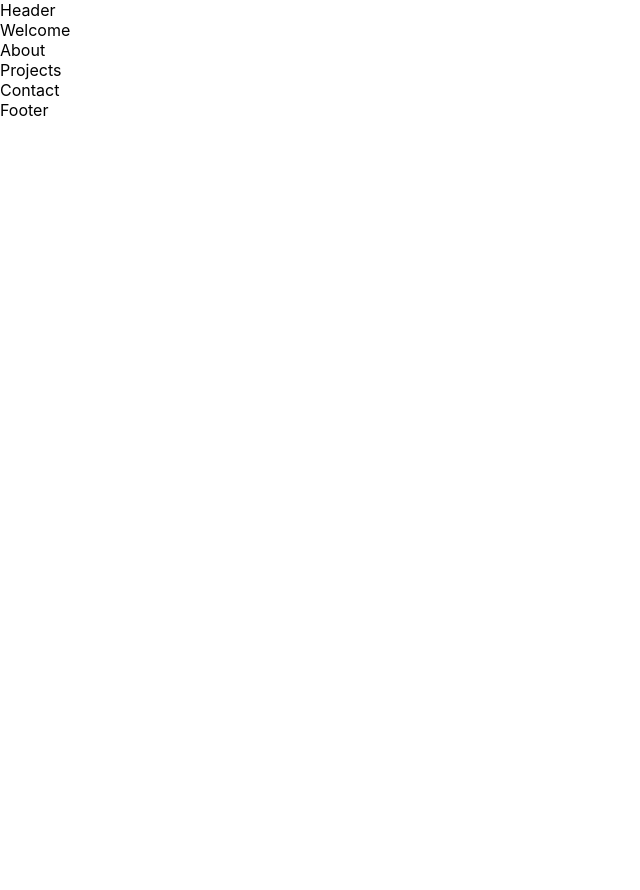
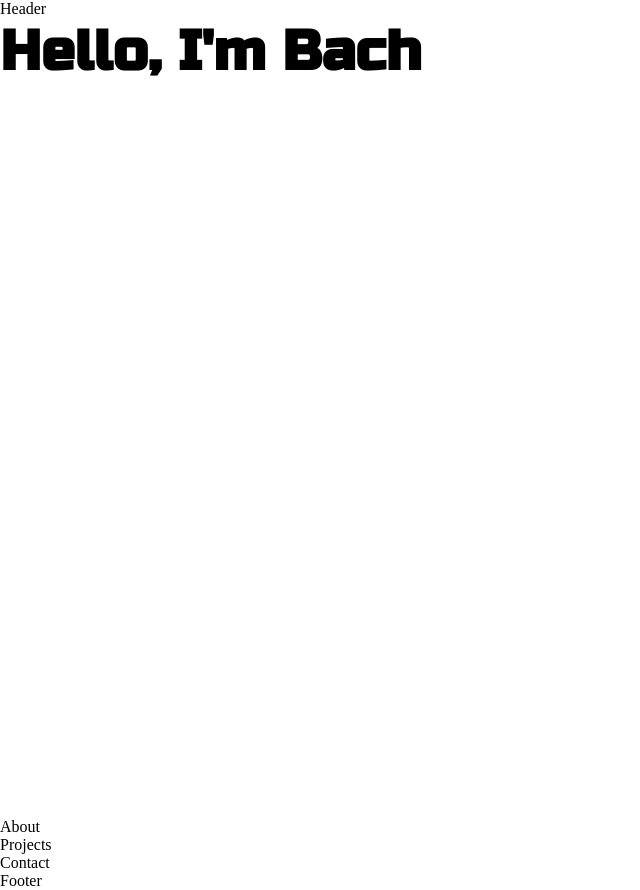
Before and after one commit to alvinle29/portfolio, a React (Create React App) app: page / in a window 1280 px wide. Shown: the whole page, without its empty margins (0-640 px from the left). Before the commit the page ends 800 px from the top, so only its background shows below. Built offline with nearby package versions, Linux system fonts and the light colour scheme.

Commit message:
add basic css

```diff
--- a/src/App.js
+++ b/src/App.js
@@ -1,6 +1,6 @@
-import Footer from "./components/Footer/Footer";
-import Header from "./components/Header/Header";
-import Main from "./components/Main/Main";
+import Footer from "./components/Footer/Footer"
+import Header from "./components/Header/Header"
+import Main from "./components/Main/Main"
 
 function App() {
   return (
--- a/src/components/Main/Welcome/Welcome.js
+++ b/src/components/Main/Welcome/Welcome.js
@@ -2,7 +2,9 @@ import React from 'react'
 
 const Welcome = () => {
   return (
-    <div>Welcome</div>
+    <section>
+      <h1>Hello, I'm Bach</h1>
+    </section>
   )
 }
 
--- a/src/index.css
+++ b/src/index.css
@@ -1,13 +1,78 @@
-body {
-  margin: 0;
-  font-family: -apple-system, BlinkMacSystemFont, 'Segoe UI', 'Roboto', 'Oxygen',
-    'Ubuntu', 'Cantarell', 'Fira Sans', 'Droid Sans', 'Helvetica Neue',
-    sans-serif;
-  -webkit-font-smoothing: antialiased;
-  -moz-osx-font-smoothing: grayscale;
+:root {
+  /* layout */
+  --nav-height: 60px;
+
+  /* font */
+  --ff-primary: "Russo One";
+  --ff-secondary: "Roboto Mono";
+
+  /* color */
+  /* light theme */
+  --clr-primaryLight: #eaeaea;
+  --clr-secondaryLight: #ffffff;
+  --clr-primaryLightText: #000000;
+  --clr-secondaryLightText: #564b4b;
+  /* dark theme */
+  --clr-primaryDark: #3a3a3a;
+  --clr-secondaryDark: #000000;
 }
 
-code {
-  font-family: source-code-pro, Menlo, Monaco, Consolas, 'Courier New',
-    monospace;
+*,
+*::before,
+*::after {
+  margin: 0;
+  padding: 0;
+  box-sizing: border-box;
 }
+
+h1,
+h2,
+h3,
+h4,
+h5,
+h6,
+strong {
+  font-family: var(--ff-primary);
+  color: var(--clr-primaryLightText);
+}
+
+h1 {
+  font-size: 56px;
+}
+h2 {
+  font-size: 36px;
+}
+h3 {
+  font-size: 28px;
+}
+h4 {
+  font-size: 24px;
+}
+h5 {
+  font-size: 20px;
+}
+h6 {
+  font-size: 16px;
+}
+
+p,
+li,
+span,
+label,
+input,
+textarea {
+  font-family: var(--ff-secondary);
+  color: var(--clr-secondaryLightText);
+}
+
+a {
+  text-decoration: none;
+}
+
+ul {
+  list-style: none;
+}
+
+section {
+  min-height: 100vh;
+}
```
